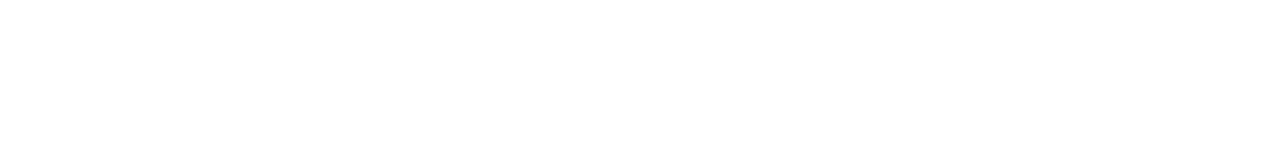
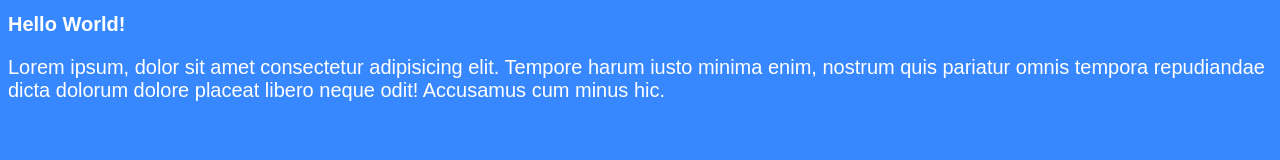
Before and after one commit to Gusta0795/Code_Study, a plain HTML site: page JavaScript/ex001.html in a window 1280 px wide. Drawn offline with Linux system fonts and the light colour scheme.

Commit message:
data and style

```diff
--- /dev/null
+++ b/JavaScript/estilos/style.css
@@ -0,0 +1,9 @@
+*{
+    font-family: Arial, Helvetica, sans-serif;
+    font-size: 20px;
+}
+
+body {
+    background-color: rgba(28, 119, 255, 0.877);
+    color: white;
+}
--- a/JavaScript/ex001.html
+++ b/JavaScript/ex001.html
@@ -4,8 +4,10 @@
     <meta charset="UTF-8">
     <meta name="viewport" content="width=device-width, initial-scale=1.0">
     <title>My fisrt site...</title>
+    <link rel="stylesheet" href="estilos/style.css">
 </head>
 <body>
-
+    <h1>Hello World!</h1>
+    <p>Lorem ipsum, dolor sit amet consectetur adipisicing elit. Tempore harum iusto minima enim, nostrum quis pariatur omnis tempora repudiandae dicta dolorum dolore placeat libero neque odit! Accusamus cum minus hic.</p>
 </body>
 </html>
```
